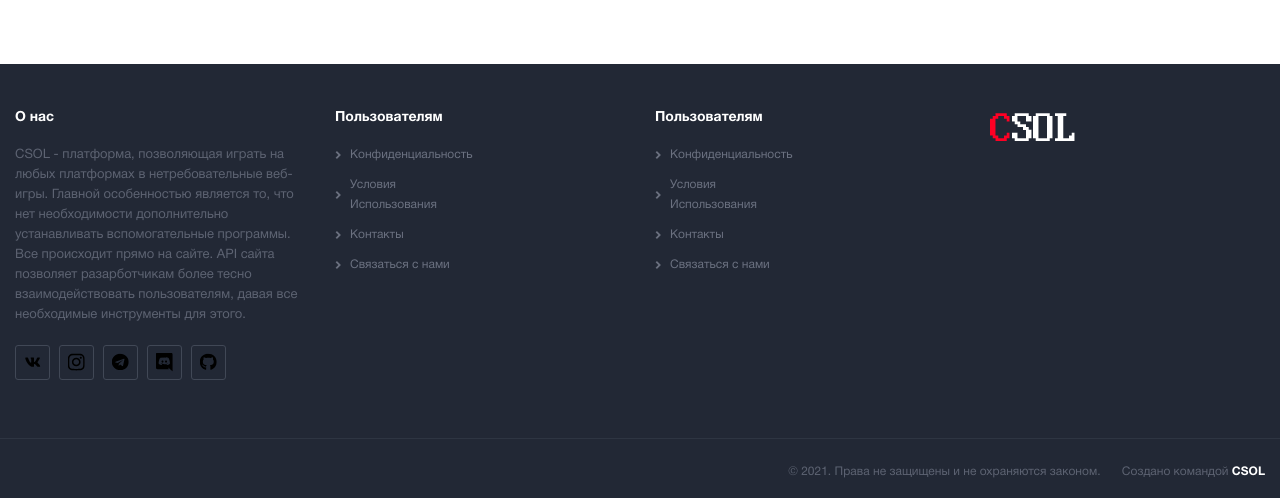
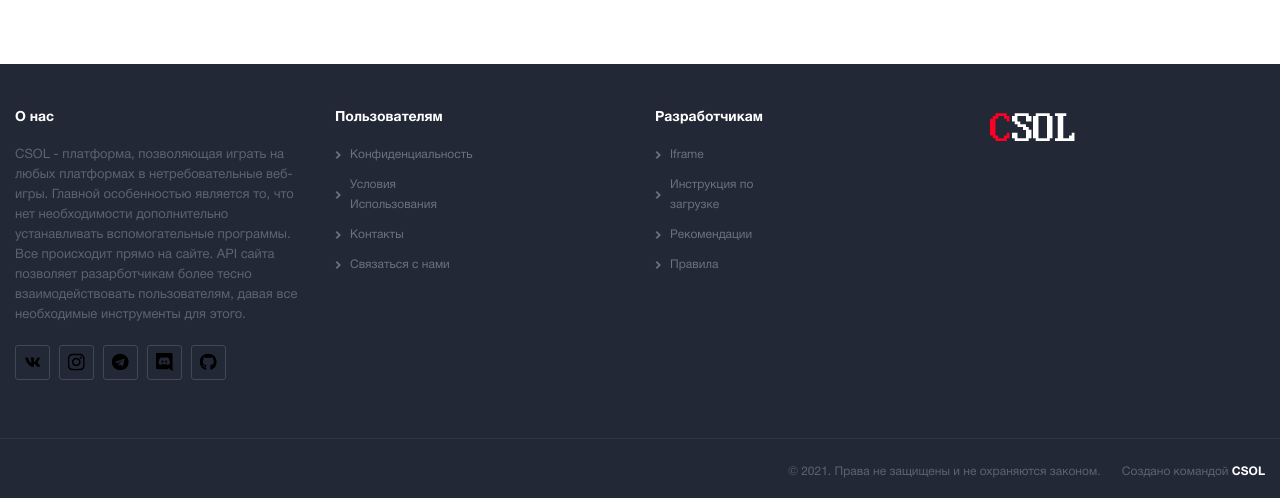
Before and after one commit to Nanoster1/WebPP, a Django app: a page that uses site/CSOL/templates/base.html in a window 1280 px wide; the page is wider, and only the part inside the window is pictured. Shown: the part 1850-2348 px from the top of that part. Run offline with Django 3.2, Linux system fonts and the light colour scheme; data comes from the database, SQL or seed files in the repository; some libraries are stand-ins or nearby versions.

Commit message:
Correct information

```diff
--- a/site/CSOL/templates/base.html
+++ b/site/CSOL/templates/base.html
@@ -112,14 +112,14 @@
 						</div>
 						<div class="col-md-3 col-xl-2">
 							<div class="footer-block">
-								<h1 class="footer-title">Пользователям</h1>
+								<h1 class="footer-title">Разработчикам</h1>
 								<div class="row footer-list-footer">
 									<div class="col-md-6">
 										<ul class="link-list">
-											<li><a href="">Конфиденциальность</a></li>
-											<li><a href="">Условия Использования</a></li>
-											<li><a href="">Контакты</a></li>
-											<li><a href="">Связаться с нами</a></li>
+											<li><a href="">Iframe</a></li>
+											<li><a href="">Инструкция по загрузке</a></li>
+											<li><a href="">Рекомендации</a></li>
+											<li><a href="">Правила</a></li>
 										</ul>
 									</div>
 								</div>
```
